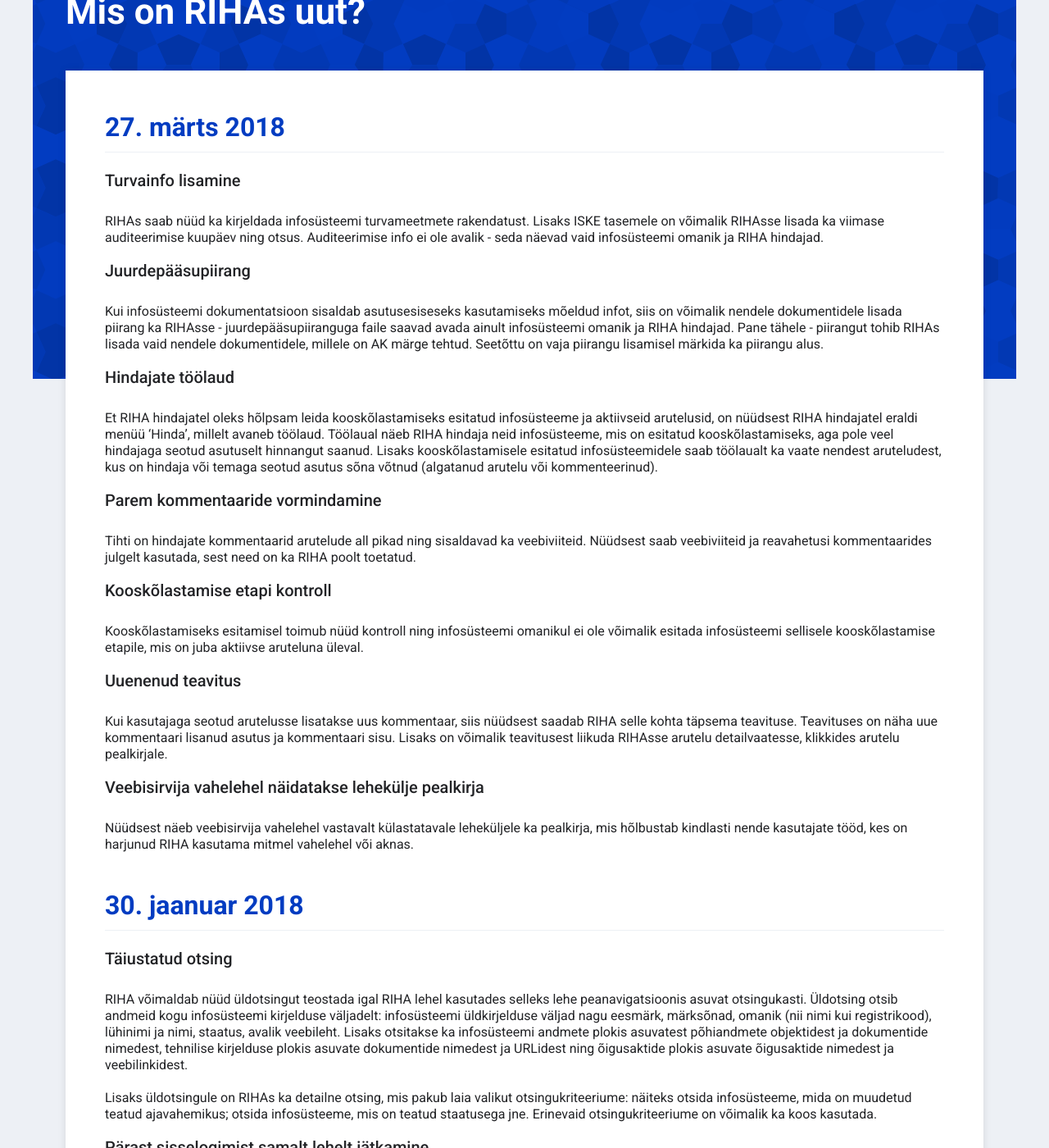
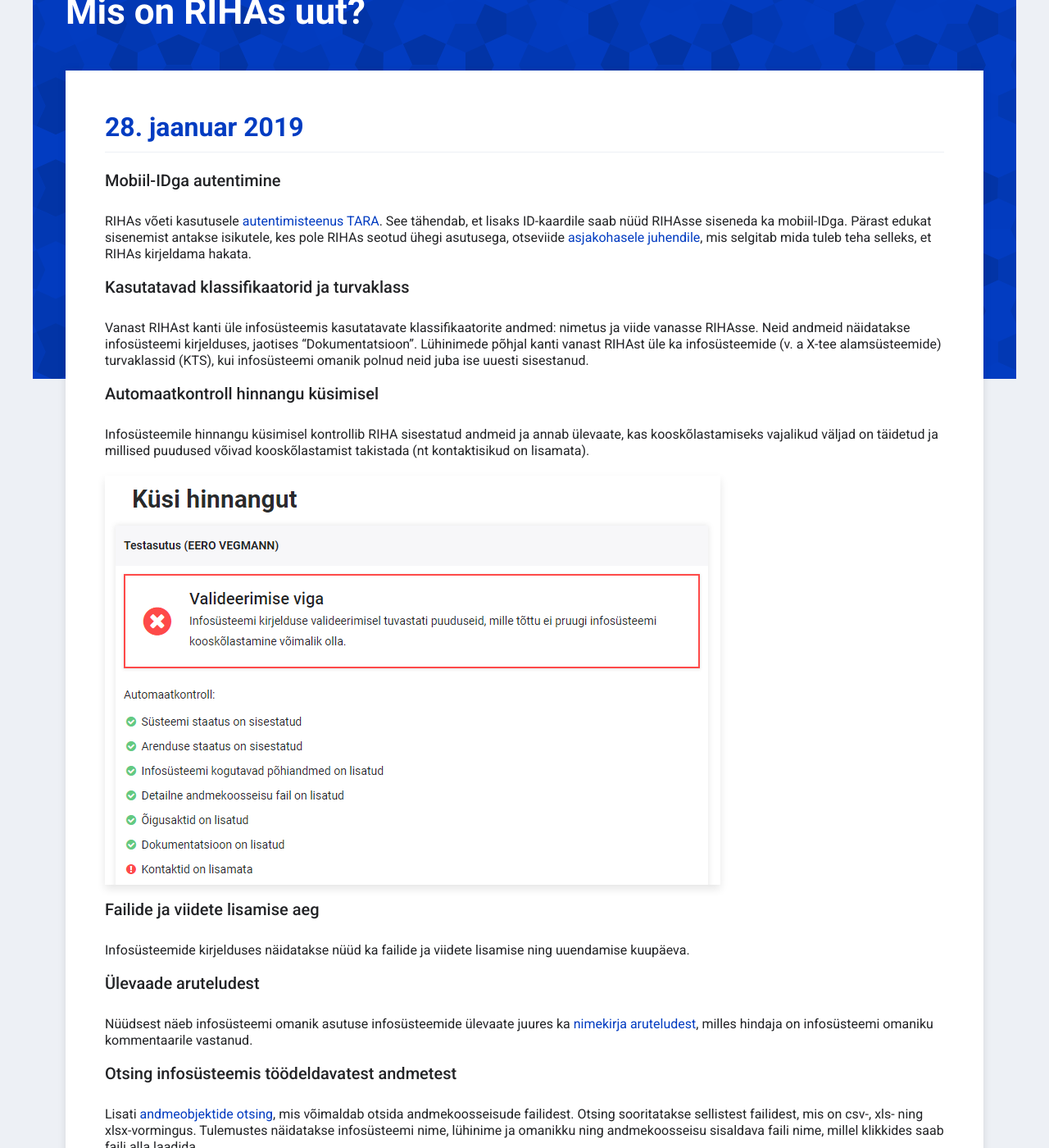
Before and after one commit to e-gov/RIHA-Help, a Jekyll site: the page built from docs/RIHA-uuendused.md, in a window 1280 px wide and 1400 px high, scrolled down 201 px. Shown: the whole window at 82% size. Built offline with Jekyll 4.4.1, drawn with Linux system fonts in a browser that asks for light colours; some of the changed text lies outside the part shown.

Commit message:
Add new features from release 7.4

```diff
--- a/docs/RIHA-uuendused.md
+++ b/docs/RIHA-uuendused.md
@@ -1,6 +1,33 @@
 ---
 title: Mis on RIHAs uut?
 ---
+## 28. jaanuar 2019
+
+### Mobiil-IDga autentimine
+
+RIHAs võeti kasutusele [autentimisteenus TARA](https://www.ria.ee/et/riigi-infosusteem/eid/partnerile.html#tara). See tähendab, et lisaks ID-kaardile saab nüüd RIHAsse siseneda ka mobiil-IDga. Pärast edukat sisenemist antakse isikutele, kes pole RIHAs seotud ühegi asutusega, otseviide [asjakohasele juhendile](RIHA-oigused-haldamine), mis selgitab mida tuleb teha selleks, et RIHAs kirjeldama hakata.
+
+### Kasutatavad klassifikaatorid ja turvaklass
+
+Vanast RIHAst kanti üle infosüsteemis kasutatavate klassifikaatorite andmed: nimetus ja viide vanasse RIHAsse. Neid andmeid näidatakse infosüsteemi kirjelduses, jaotises "Dokumentatsioon". Lühinimede põhjal kanti vanast RIHAst üle ka infosüsteemide (v. a X-tee alamsüsteemide) turvaklassid (KTS), kui infosüsteemi omanik polnud neid juba ise uuesti sisestanud.
+
+### Automaatkontroll hinnangu küsimisel
+
+Infosüsteemile hinnangu küsimisel kontrollib RIHA sisestatud andmeid ja annab ülevaate, kas kooskõlastamiseks vajalikud väljad on täidetud ja millised puudused võivad kooskõlastamist takistada (nt kontaktisikud on lisamata).
+
+![Automaatkontroll hinnangu küsimisel](assets/images/data/validate.PNG "Automaatkontroll hinnangu küsimisel")
+
+### Failide ja viidete lisamise aeg
+
+Infosüsteemide kirjelduses näidatakse nüüd ka failide ja viidete lisamise ning uuendamise kuupäeva.
+
+### Ülevaade aruteludest
+
+Nüüdsest näeb infosüsteemi omanik asutuse infosüsteemide ülevaate juures ka [nimekirja aruteludest](https://www.riha.ee/MinuInfosüsteemid/Arutelud), milles hindaja on infosüsteemi omaniku kommentaarile vastanud.
+
+### Otsing infosüsteemis töödeldavatest andmetest
+
+Lisati [andmeobjektide otsing](https://www.riha.ee/Andmeobjektid), mis võimaldab otsida andmekoosseisude failidest. Otsing sooritatakse sellistest failidest, mis on csv-, xls- ning xlsx-vormingus. Tulemustes näidatakse infosüsteemi nime, lühinime ja omanikku ning andmekoosseisu sisaldava faili nime, millel klikkides saab faili alla laadida.
 
 ## 27. märts 2018
 
```
Also changed, not shown: other parts of docs/RIHA-uuendused.md (+2 -2 lines).
